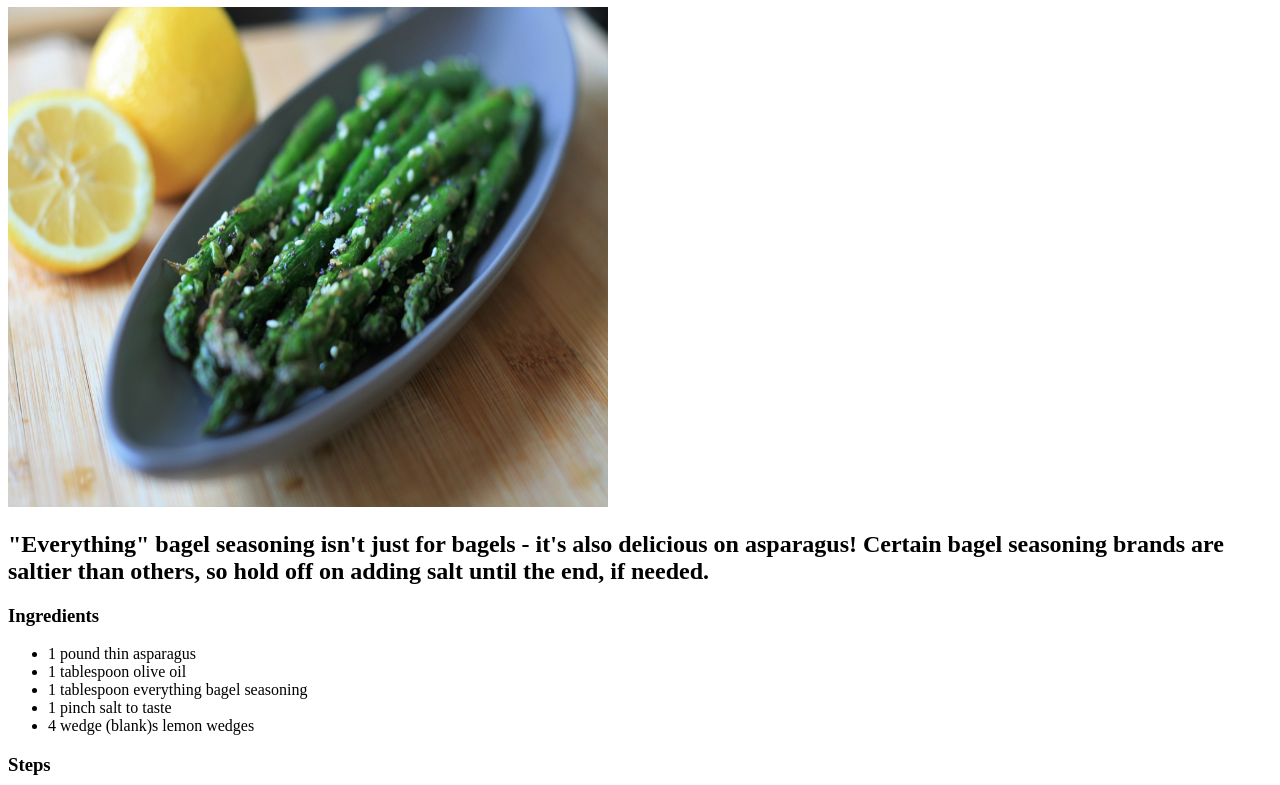
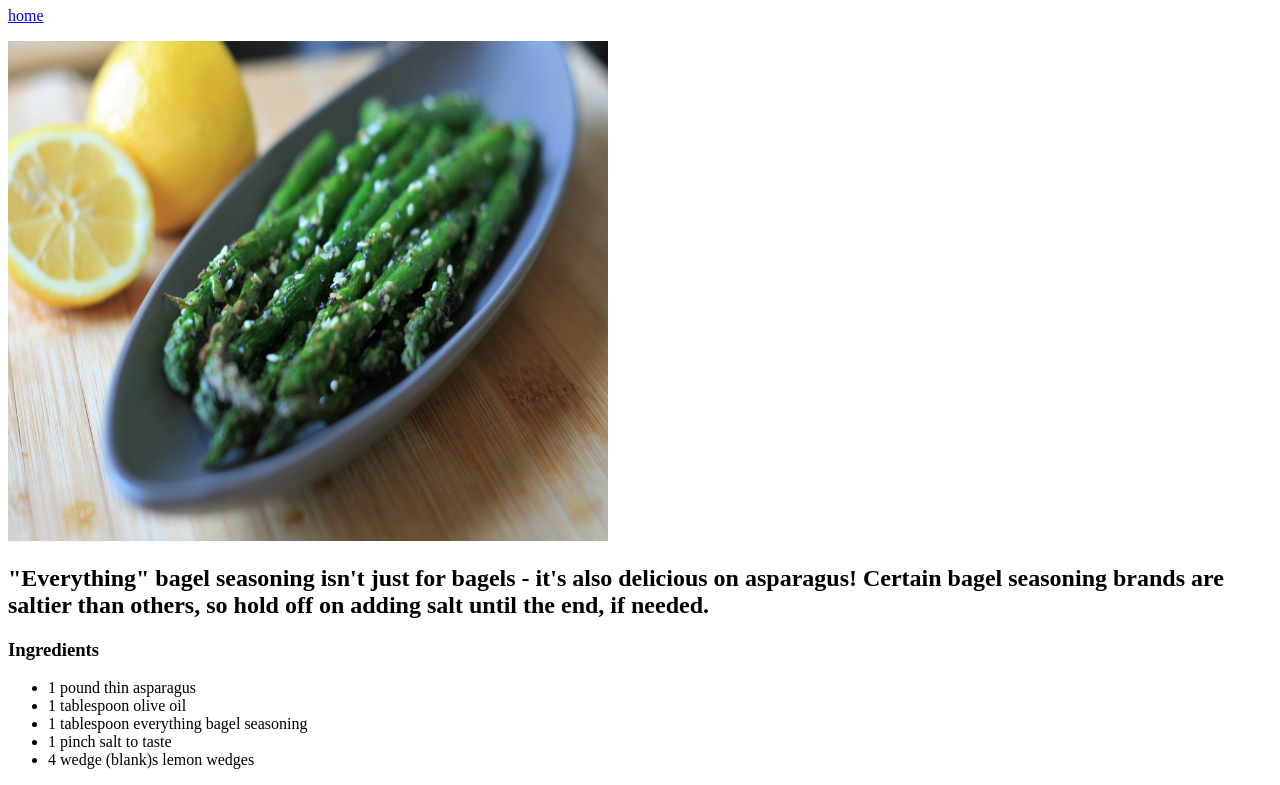
Before and after one commit to gregory-carlton/odin-recipes, a plain HTML site: page pages/everythingasparagus.html in a window 1280 px wide. Shown: the part 73-858 px from the top of the page. Drawn offline with Linux system fonts and the light colour scheme.

Commit message:
Added a 'home' button to pages. it was bothering me to not have one.

```diff
--- a/pages/everythingasparagus.html
+++ b/pages/everythingasparagus.html
@@ -8,10 +8,13 @@
 </head>
 <body>
     <h1>Everything Asparagus</h1>
-    <img src="../img/asparagus.jpeg"
-    width="600"
+    <a href="../index.html">home</a>
+    <p>
+        <img src="../img/asparagus.jpeg"
+        width="600"
     height="500"
     />
+    </p>
     <h2>"Everything" bagel seasoning isn't just for bagels - it's also delicious on asparagus! Certain bagel seasoning brands are saltier than others, so hold off on adding salt until the end, if needed.
     </h2>
         <h3>
```
Also changed, not shown: pages/recipes.html (+1 -0 lines).
